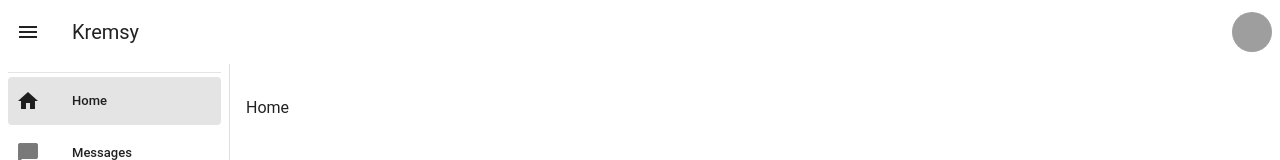
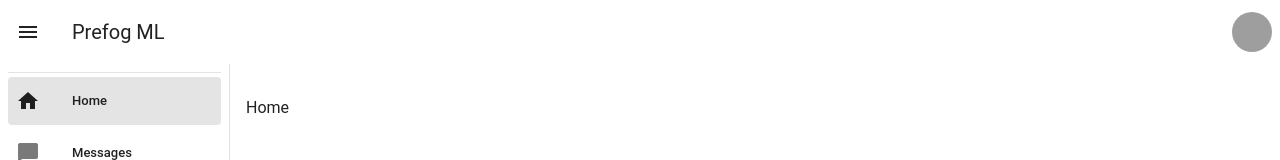
Before and after one commit to charlesanthony1996/kremsy, a Vue app: page / in a window 1280 px wide. Shown: the top 160 px of the page. Built offline with nearby package versions, Linux system fonts and the light colour scheme; grey boxes are pictures that could not be loaded; the HTML template or start-up script is replaced by a standard one.

Commit message:
toolbar title changed

```diff
--- a/src/components/ToolBar.vue
+++ b/src/components/ToolBar.vue
@@ -2,7 +2,7 @@
     <v-app-bar flat>
         <v-app-bar-nav-icon @click="$emit('toggleDrawer')"></v-app-bar-nav-icon>
 
-        <v-toolbar-title>Kremsy</v-toolbar-title>
+        <v-toolbar-title>Prefog ML</v-toolbar-title>
 
         <v-spacer></v-spacer>
 
```
